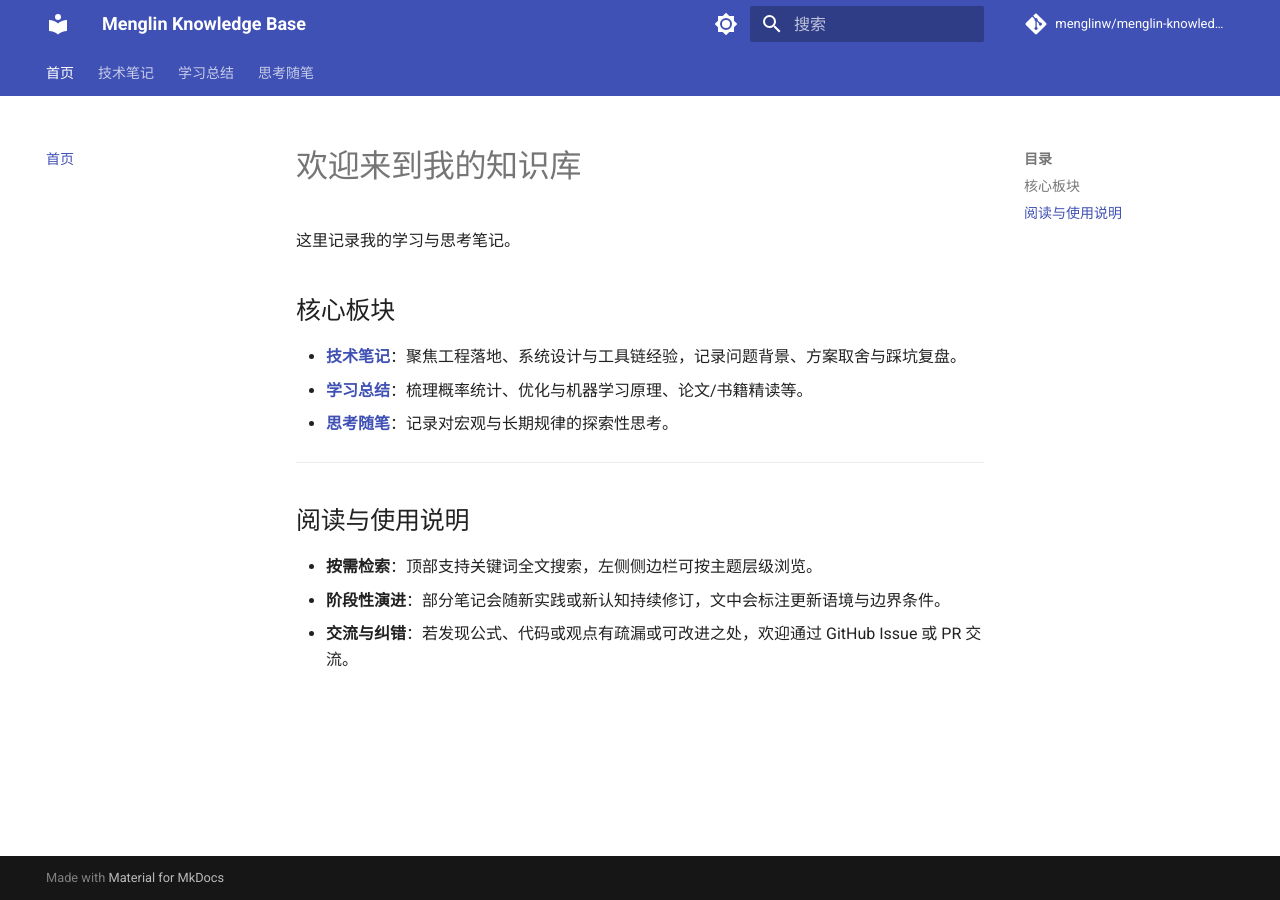
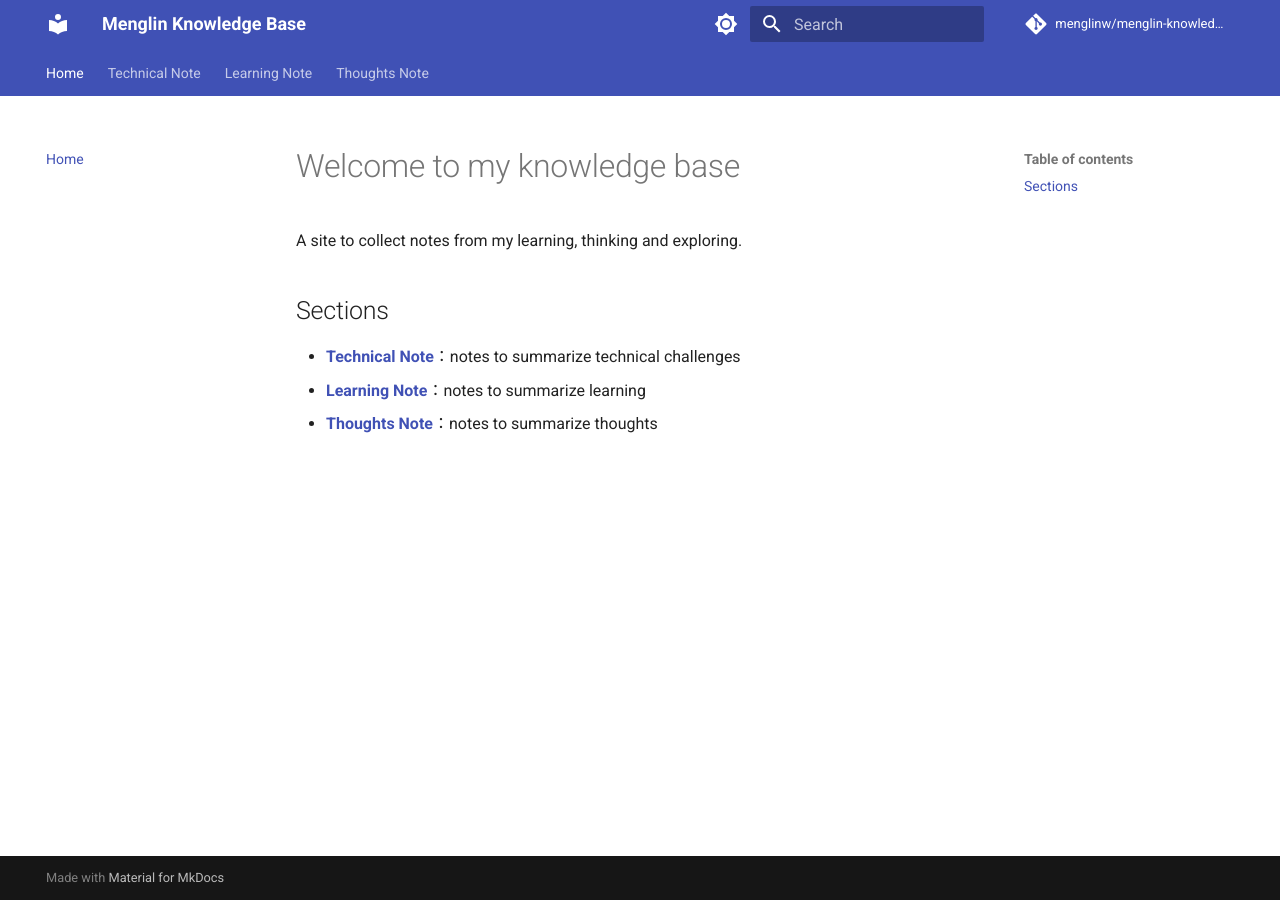
Before and after one commit to menglinw/menglin-knowledge-base, an MkDocs documentation site: the page built from docs/index.md, in a window 1280 px wide. Built offline with MkDocs 1.6.1 and Material for MkDocs 9.7.7, drawn with Linux system fonts in a browser that asks for light colours; comment, search, counter and statistics services are not loaded.

Commit message:
update to english

```diff
--- a/docs/index.md
+++ b/docs/index.md
@@ -1,17 +1,9 @@
-# 欢迎来到我的知识库
+# Welcome to my knowledge base
 
-这里记录我的学习与思考笔记。
+A site to collect notes from my learning, thinking and exploring.
 
-## 核心板块
+## Sections
 
-* **[技术笔记](tech/index.md)**：聚焦工程落地、系统设计与工具链经验，记录问题背景、方案取舍与踩坑复盘。
-* **[学习总结](study/index.md)**：梳理概率统计、优化与机器学习原理、论文/书籍精读等。
-* **[思考随笔](thoughts/index.md)**：记录对宏观与长期规律的探索性思考。
-
----
-
-## 阅读与使用说明
-
-* **按需检索**：顶部支持关键词全文搜索，左侧侧边栏可按主题层级浏览。
-* **阶段性演进**：部分笔记会随新实践或新认知持续修订，文中会标注更新语境与边界条件。
-* **交流与纠错**：若发现公式、代码或观点有疏漏或可改进之处，欢迎通过 GitHub Issue 或 PR 交流。
+* **[Technical Note](tech/index.md)**：notes to summarize technical challenges
+* **[Learning Note](study/index.md)**：notes to summarize learning
+* **[Thoughts Note](thoughts/index.md)**：notes to summarize thoughts
--- a/mkdocs.yml
+++ b/mkdocs.yml
@@ -1,12 +1,12 @@
 site_name: Menglin Knowledge Base
-site_description: 日常技术笔记、学习总结与思考随笔
+site_description: Note for learning and thinking
 site_url: https://menglinw.github.io/menglin-knowledge-base/
 repo_url: https://github.com/menglinw/menglin-knowledge-base.git
 repo_name: menglinw/menglin-knowledge-base
 
 theme:
   name: material
-  language: zh
+  language: en
   palette:
     - media: "(prefers-color-scheme: light)"
       scheme: default
@@ -32,30 +32,30 @@ theme:
     - content.code.copy        # 代码块一键复制
 
 nav:
-  - 首页: index.md
-  - 技术笔记:
-      - 导读: tech/index.md
-      - 模型与工程:
+  - Home: index.md
+  - Technical Note:
+      - Index: tech/index.md
+      - Model:
           - 模型训练与推理: tech/ml-engineering/distributed-training.md
-      - 数据与流水线:
+      - Data and Pipeline:
           - 特征与数据处理: tech/data-and-sql/feature-pipelines.md
       - 工具与基础设施:
           - 集群与容器实践: tech/tooling-and-infra/slurm-and-docker.md
-  - 学习总结:
-      - 导读: study/index.md
-      - 统计与数学:
-          - EM 算法推导: study/stats-and-math/em-algorithm.md
-      - 论文与书籍:
-          - 精读笔记: study/papers-and-books/attention-notes.md
-      - 课程与竞赛:
-          - 竞赛复盘: study/courses-and-competitions/competition-postmortem.md
-  - 思考随笔:
-      - 导读: thoughts/index.md
-      - 方法论:
+  - Learning Note:
+      - Index: study/index.md
+      - Math&Stats:
+          - EM algorithm: study/stats-and-math/em-algorithm.md
+      - Book&Paper:
+          - paper note: study/papers-and-books/attention-notes.md
+      - Course&Other:
+          - Other: study/courses-and-competitions/competition-postmortem.md
+  - Thoughts Note:
+      - Index: thoughts/index.md
+      - abc:
           - 问题拆解与复盘: thoughts/methodology/problem-framing.md
-      - 成长与协作:
+      - abc:
           - 影响力与跃迁: thoughts/career-and-growth/ic-to-impact.md
-      - 宏观与日常:
+      - Macro:
           - 长期观察与配置: thoughts/macro-and-life/capital-allocation-notes.md
 
 markdown_extensions:
```
